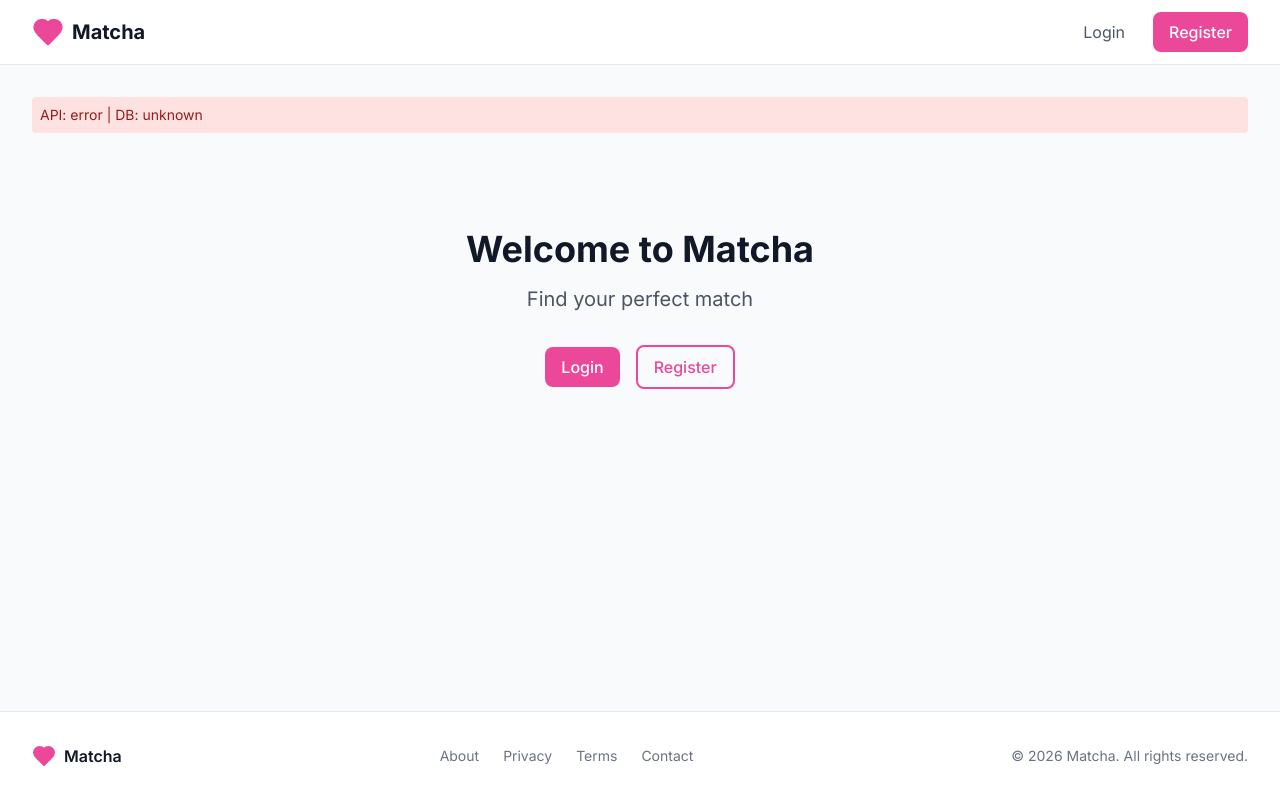
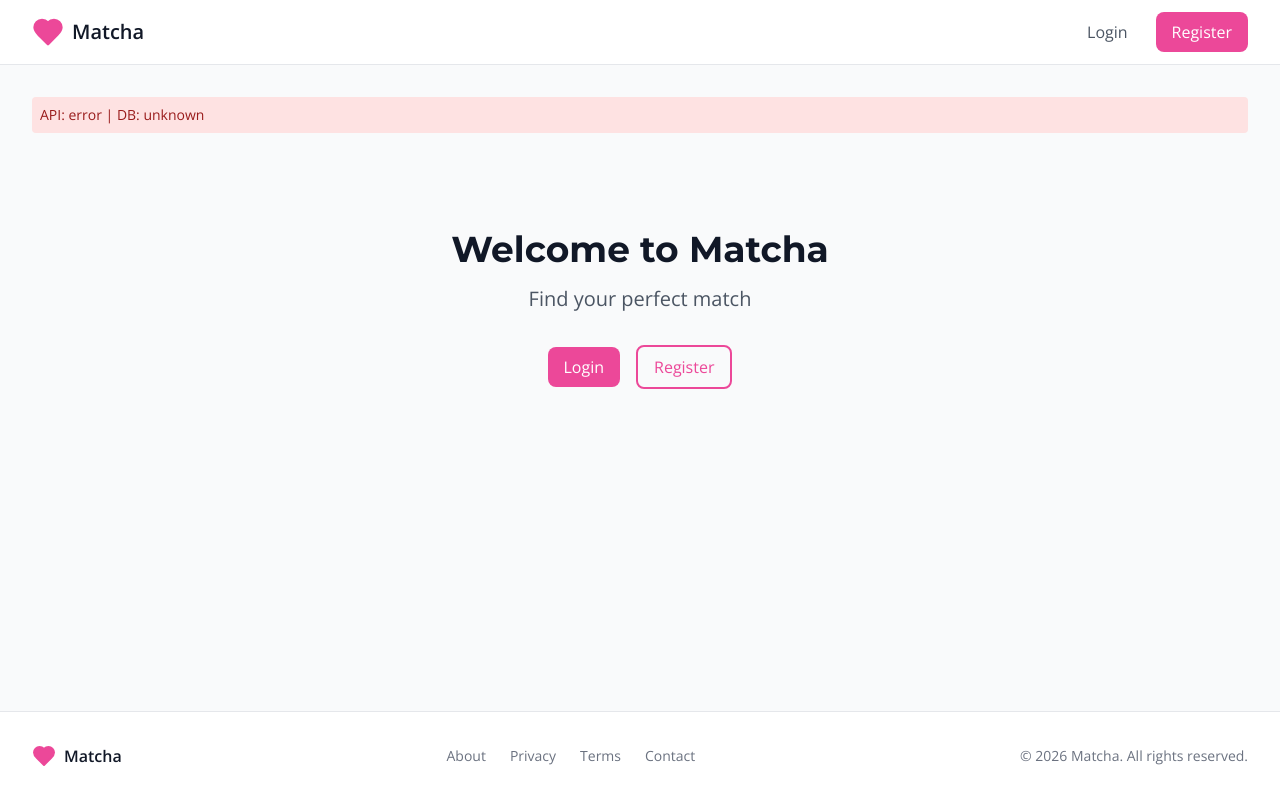
Before and after one commit to jecointr/matcha, a React (Vite) app in the folder frontend/: page / in a window 1280 px wide. Built offline with nearby package versions, Linux system fonts and the light colour scheme; no server answers.

Commit message:
style(frontend): switch typography to Montserrat and Open Sans

```diff
--- a/frontend/index.html
+++ b/frontend/index.html
@@ -8,7 +8,7 @@
     <title>Matcha - Dating App</title>
     <link rel="preconnect" href="https://fonts.googleapis.com">
     <link rel="preconnect" href="https://fonts.gstatic.com" crossorigin>
-    <link href="https://fonts.googleapis.com/css2?family=Inter:wght@300;400;500;600;700&display=swap" rel="stylesheet">
+    <link href="https://fonts.googleapis.com/css2?family=Montserrat:wght@500;600;700&family=Open+Sans:wght@400;600&display=swap" rel="stylesheet">
   </head>
   <body>
     <div id="root"></div>
--- a/frontend/src/index.css
+++ b/frontend/src/index.css
@@ -5,8 +5,11 @@
 /* Custom base styles */
 @layer base {
   body {
-    @apply bg-gray-50 text-gray-900 antialiased;
-    font-family: 'Inter', system-ui, sans-serif;
+    @apply bg-gray-50 text-gray-900 antialiased font-sans;
+  }
+
+  h1, h2, h3, h4, h5, h6 {
+    @apply font-heading font-bold text-gray-900;
   }
 
   * {
--- a/frontend/tailwind.config.js
+++ b/frontend/tailwind.config.js
@@ -21,7 +21,10 @@ export default {
         }
       },
       fontFamily: {
-        sans: ['Inter', 'system-ui', 'sans-serif'],
+        // "sans" est la police par défaut de Tailwind. On la remplace par Open Sans.
+        sans: ['"Open Sans"', 'sans-serif'],
+        // On crée une classe utilitaire "font-heading" pour tes titres
+        heading: ['"Montserrat"', 'sans-serif'],
       }
     },
   },
```
